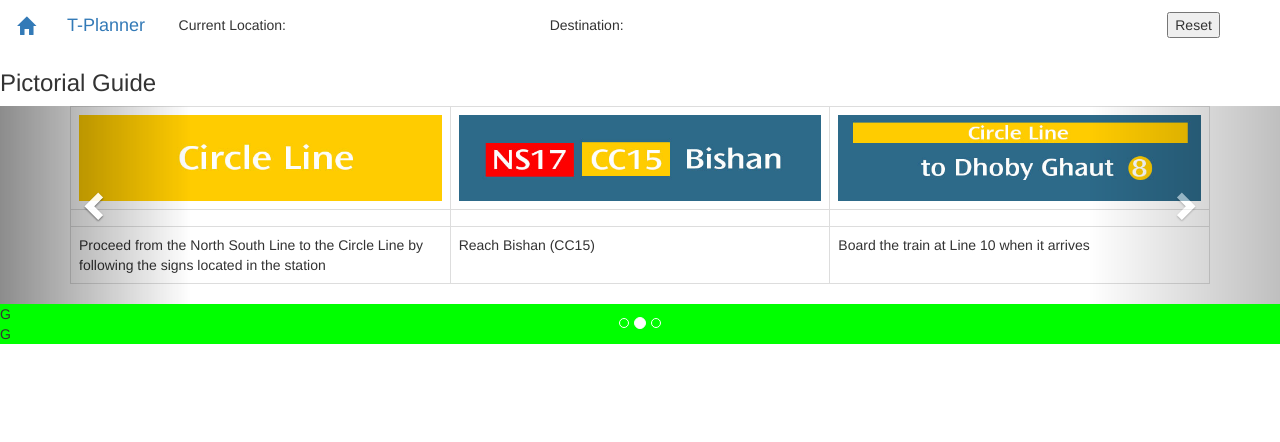
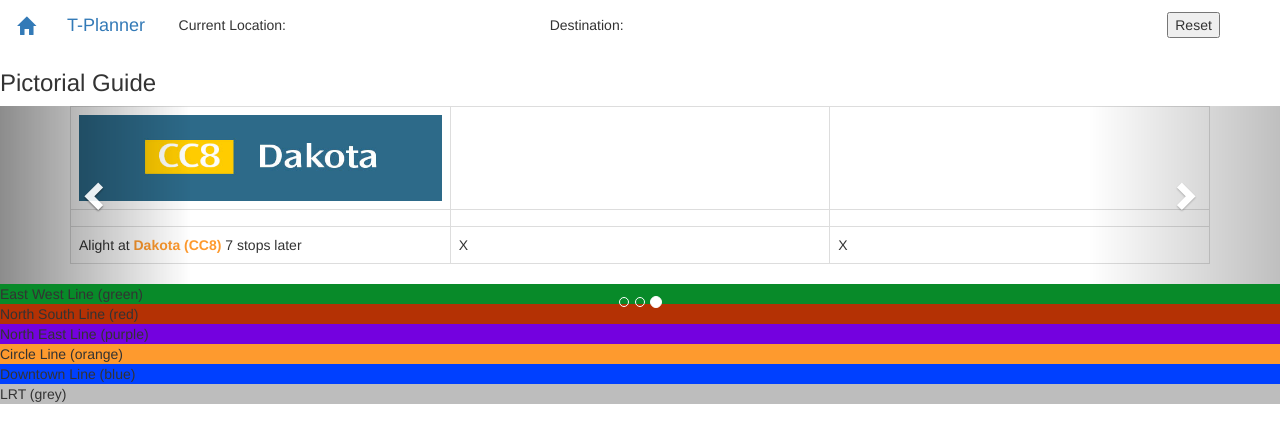
Before and after one commit to darkdanito/The-Three-Musketeers, a plain HTML site: page application_pictorialGuide.html in a window 1280 px wide. Both pictures are taken after a click on the button "Previous". Drawn offline with nearby package versions, Linux system fonts and the light colour scheme; some packages are replaced by stand-ins of ours.

Commit message:
update color

```diff
--- a/application_pictorialGuide.html
+++ b/application_pictorialGuide.html
@@ -47,7 +47,7 @@
 
 	<!-- Carousel
 	================================================== -->
-    <div id="myCarousel" class="carousel slide" data-ride="carousel">
+    <div id="myCarousel" class="carousel slide" data-ride="carousel" data-interval="false">
 		<!-- Indicators -->
 		<ol class="carousel-indicators">
             <li data-target="#myCarousel" data-slide-to="0" class="active"></li>
@@ -84,8 +84,8 @@
 
                         <tr>
                             <td>Current Location</td>
-                            <td>Board the train at Line 5 when it arrives</td>
-                            <td>Alight at Bishan (NS17) 8 steops later</td>
+                            <td>Board the train at <red>Line 5</red> when it arrives</td>
+                            <td>Alight at <red>Bishan (NS17)</red> 8 stops later</td>
                         </tr>
                     </table>
 
@@ -110,10 +110,10 @@
                     </tr>
 
                     <tr>
-                        <td>Proceed from the North South Line to the Circle Line by following the signs
+                        <td>Proceed from the <red>North South Line</red> to the <orange>Circle Line</orange> by following the signs
                         located in the station</td>
-                        <td>Reach Bishan (CC15)</td>
-                        <td>Board the train at Line 10 when it  arrives</td>
+                        <td>Reach <orange>Bishan (CC15)</orange></td>
+                        <td>Board the train at <orange>Line 10</orange> when it arrives</td>
                     </tr>
                 </table>
 
@@ -139,7 +139,7 @@
                     </tr>
 
                     <tr>
-                        <td>Alight at Dakota (CC8) 7 stops later</td>
+                        <td>Alight at <orange>Dakota (CC8)</orange> 7 stops later</td>
                         <td>X</td>
                         <td>X</td>
                     </tr>
@@ -162,15 +162,36 @@
     </div><!-- /.carousel -->
 
 		<table style="width:100%">
-            <tr bgcolor="#00FF00">
+            <tr bgcolor="#088A29">
                 <td>
-                	G
+                	East West Line (green)
                 </td>
             </tr>
 
-            <tr bgcolor="#00FF00">
+            <tr bgcolor="#B43104">
                 <td>
-                	G
+                	North South Line (red)
+                </td>
+            </tr>
+            <tr bgcolor="#7401DF">
+                <td>
+                	North East Line (purple)
+                </td>
+            </tr>
+
+            <tr bgcolor="#FE9A2E">
+                <td>
+                	Circle Line (orange)
+                </td>
+            </tr>
+            <tr bgcolor="#0040FF">
+                <td>
+                	Downtown Line (blue)
+                </td>
+            </tr>
+            <tr bgcolor="#BDBDBD">
+                <td>
+                	LRT (grey)
                 </td>
             </tr>
 		</table>
--- a/css/team16CSS.css
+++ b/css/team16CSS.css
@@ -21,3 +21,44 @@ html, body, .container
 {
 	top:105%;
 }
+
+green
+{
+    color:#088A29;
+    font-weight: bold;
+}
+
+red
+{
+    color:#B43104;
+    font-weight: bold;
+}
+
+purple
+{
+    color:#7401DF;
+    font-weight: bold;
+}
+
+orange
+{
+    color:#FE9A2E;
+    font-weight: bold;
+}
+
+blue
+{
+    color:#0040FF;
+    font-weight: bold;
+}
+
+grey
+{
+    color:#BDBDBD;
+    font-weight: bold;
+}
+
+current
+{
+
+}
```
